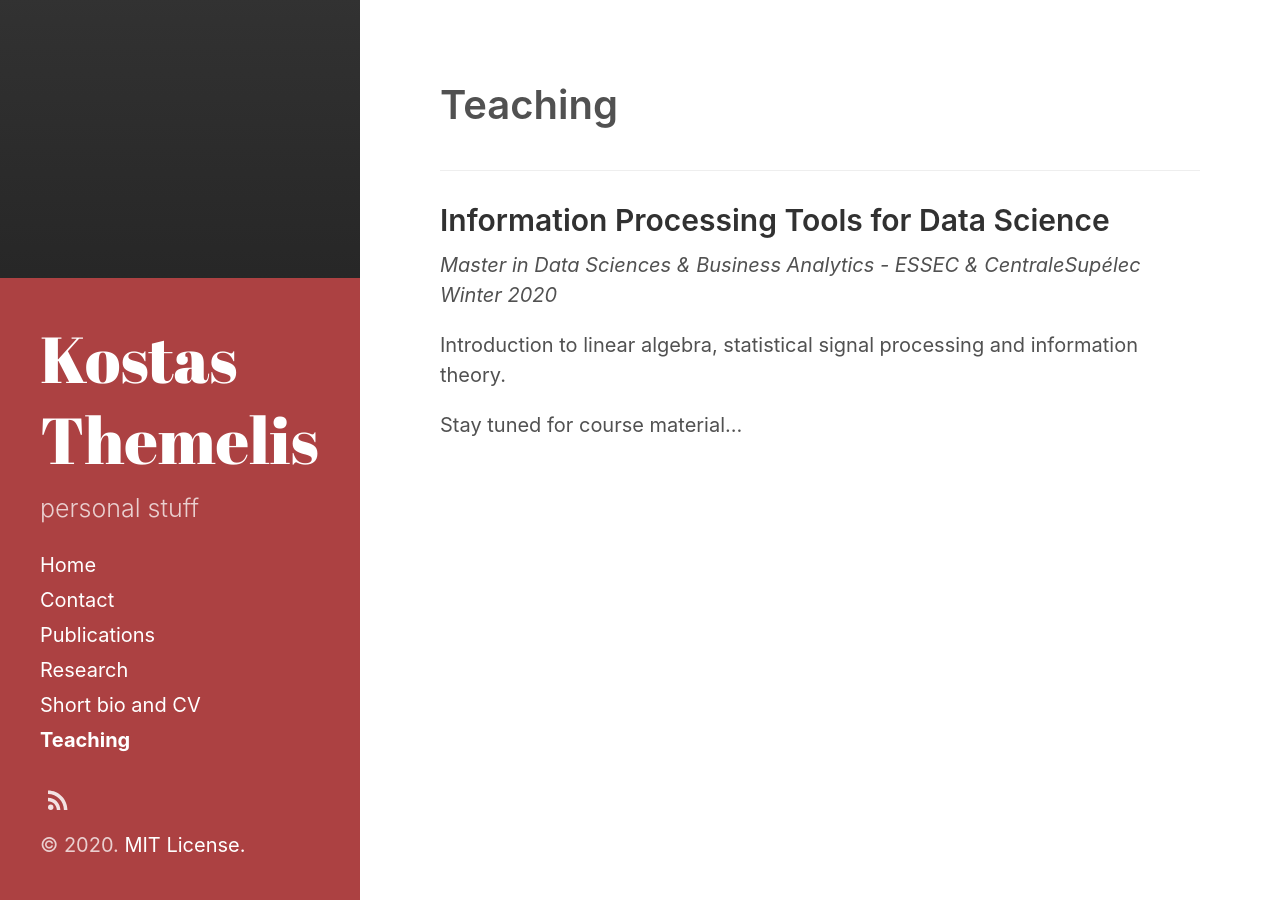
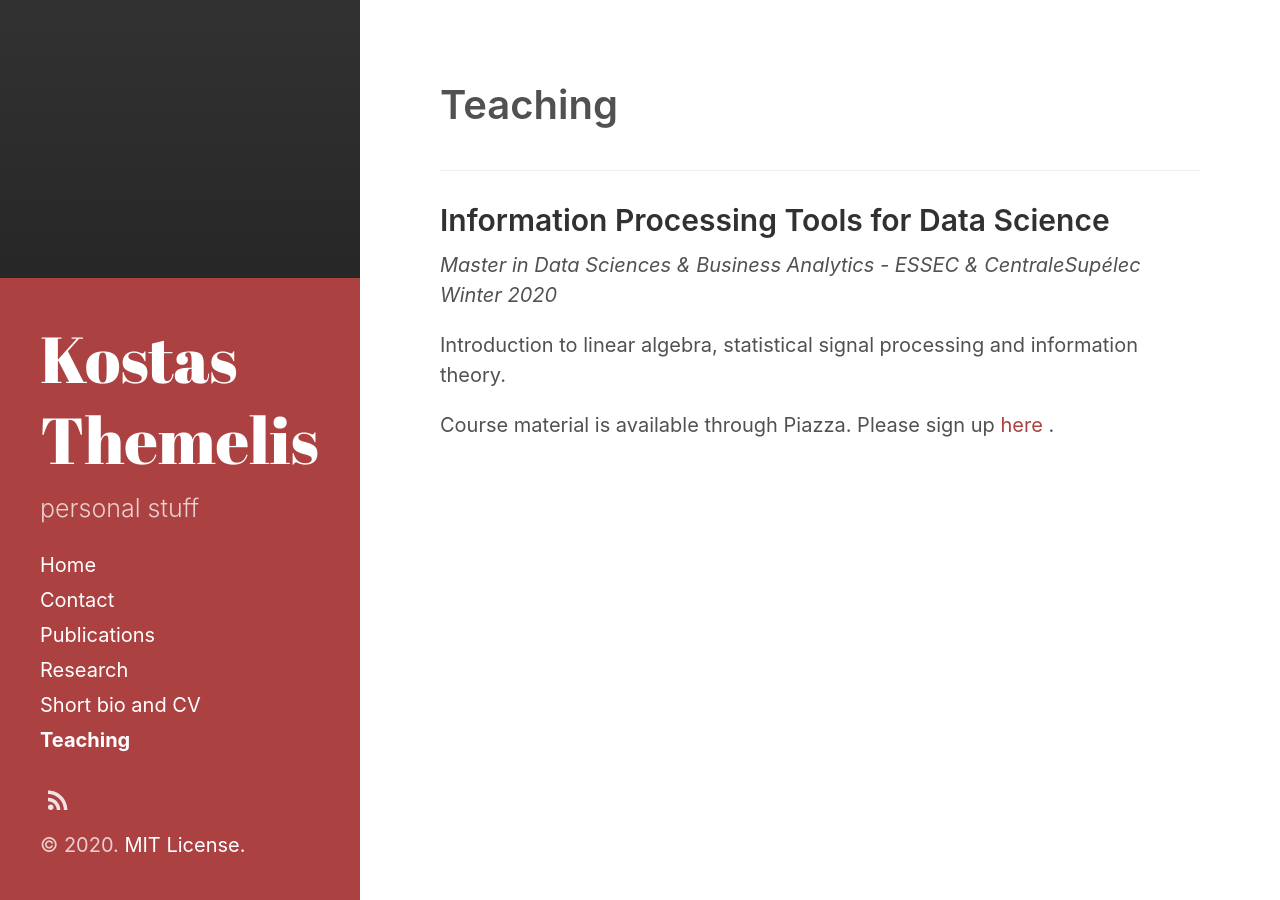
Before and after one commit to themelis/themelis.github.io, a Jekyll site: the page built from teaching.md, in a window 1280 px wide. Built offline with Jekyll 4.4.1, drawn with Linux system fonts in a browser that asks for light colours.

Commit message:
piazza link

```diff
--- a/teaching.md
+++ b/teaching.md
@@ -14,4 +14,4 @@ _Master in Data Sciences & Business Analytics - ESSEC & CentraleSupélec_
 
 Introduction to linear algebra, statistical signal processing and information theory.
 
-Stay tuned for course material...
+Course material is available through Piazza. Please sign up [here](https://piazza.com/essec/winter2020/iptds) .
```
